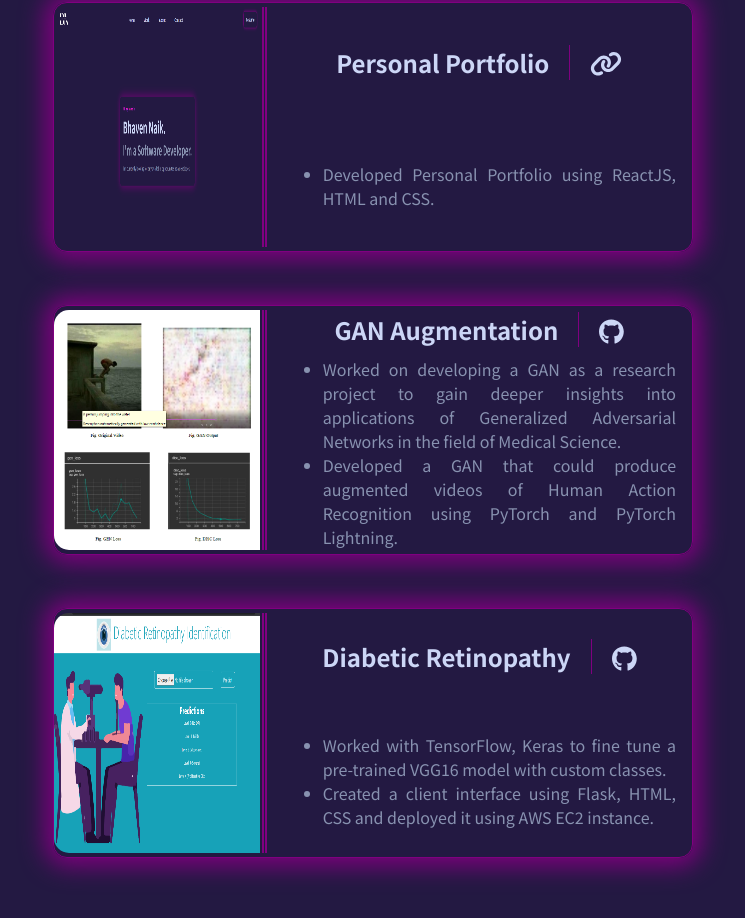
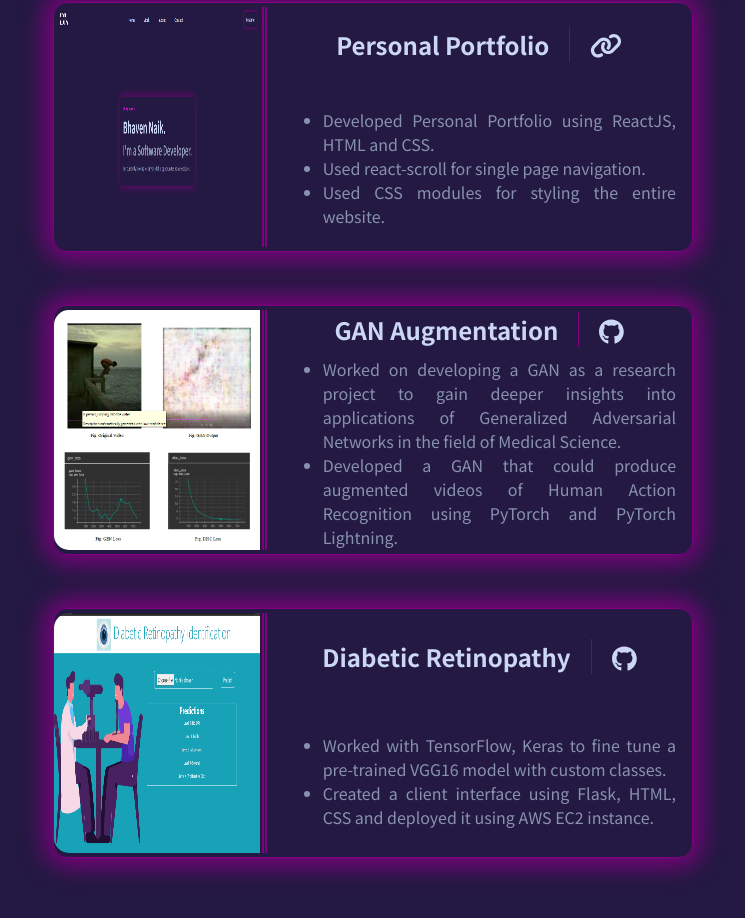
Before and after one commit to bhaven123/my-react-portfolio, a React (Create React App) app: page / in a window 1280 px wide. Shown: the part 939-1857 px from the top of the page, without its empty margins (267-1012 px from the left). Built offline with nearby package versions, Linux system fonts and the light colour scheme.

Commit message:
changed project description

```diff
--- a/src/pages/Work.js
+++ b/src/pages/Work.js
@@ -29,6 +29,8 @@ const Work = () => {
             </div>
             <ul className={classes.description}>
               <li>Developed Personal Portfolio using ReactJS, HTML and CSS.</li>
+              <li>Used react-scroll for single page navigation.</li>
+              <li>Used CSS modules for styling the entire website.</li>
             </ul>
           </div>
         </div>
```
